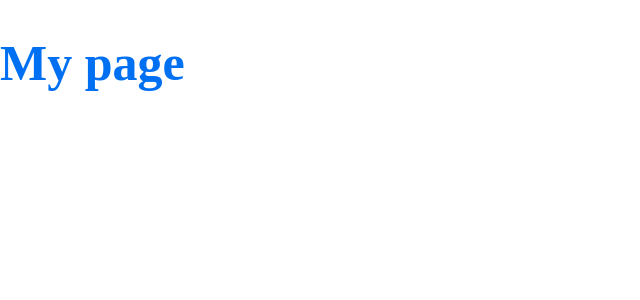
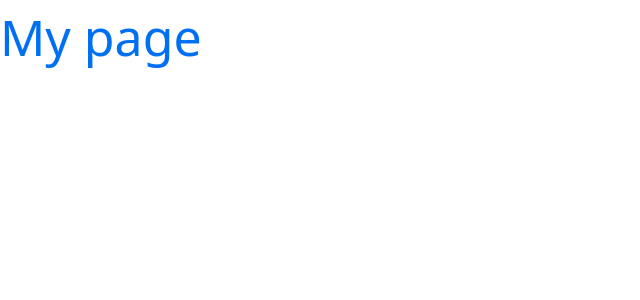
Before and after one commit to devlolla/tracker, a Next.js app: page / in a window 1280 px wide. Shown: the top 300 px of the page, without its empty margins (0-640 px from the left). Built offline with nearby package versions, Linux system fonts and the light colour scheme.

Commit message:
First commit :rocket:

```diff
--- a/pages/_app.js
+++ /dev/null
@@ -1,26 +0,0 @@
-import { createGlobalStyle, ThemeProvider } from 'styled-components'
-
-const GlobalStyle = createGlobalStyle`
-  body {
-    margin: 0;
-    padding: 0;
-    box-sizing: border-box;
-  }
-`
-
-const theme = {
-  colors: {
-    primary: '#0070f3',
-  },
-}
-
-export default function App({ Component, pageProps }) {
-  return (
-    <>
-      <GlobalStyle />
-      <ThemeProvider theme={theme}>
-        <Component {...pageProps} />
-      </ThemeProvider>
-    </>
-  )
-}
--- /dev/null
+++ b/pages/_app.tsx
@@ -0,0 +1,19 @@
+import { ThemeProvider } from 'styled-components'
+
+import { GlobalStyle } from '../styles/globalStyle'
+import { theme } from '../styles/theme'
+
+import '../styles/globals.css'
+
+
+export default function App({ Component, pageProps }) {
+  return (
+    <>
+      <ThemeProvider theme={theme}>
+        <GlobalStyle />
+
+        <Component {...pageProps} />
+      </ThemeProvider>
+    </>
+  )
+}
--- /dev/null
+++ b/postcss.config.js
@@ -0,0 +1,6 @@
+module.exports = {
+  plugins: {
+    tailwindcss: {},
+    autoprefixer: {},
+  },
+}
--- /dev/null
+++ b/styles/globalStyle.ts
@@ -0,0 +1,9 @@
+import { createGlobalStyle } from "styled-components";
+
+export const GlobalStyle = createGlobalStyle`
+  body {
+    margin: 0;
+    padding: 0;
+    box-sizing: border-box;
+  }
+`
--- /dev/null
+++ b/styles/globals.css
@@ -0,0 +1,3 @@
+@tailwind base;
+@tailwind components;
+@tailwind utilities;
--- /dev/null
+++ b/styles/theme.ts
@@ -0,0 +1,6 @@
+
+export const theme = {
+  colors: {
+    primary: '#0070f3',
+  },
+}
--- /dev/null
+++ b/tailwind.config.js
@@ -0,0 +1,14 @@
+module.exports = {
+  purge: [
+    './pages/**/*.{js,ts,jsx,tsx}',
+    './components/**/*.{js,ts,jsx,tsx}',
+    './src/**/*.{js,ts,jsx,tsx}'],
+  darkMode: false, // or 'media' or 'class'
+  theme: {
+    extend: {},
+  },
+  variants: {
+    extend: {},
+  },
+  plugins: [],
+}
```
Also changed, not shown: package.json (+10 -2 lines), tsconfig.json (added, +29 -0 lines), next-env.d.ts (added), pages/_document.tsx (renamed from pages/_document.js), pages/index.tsx (renamed from pages/index.js), 1 other file (tests, documents, lock files or other folders).
